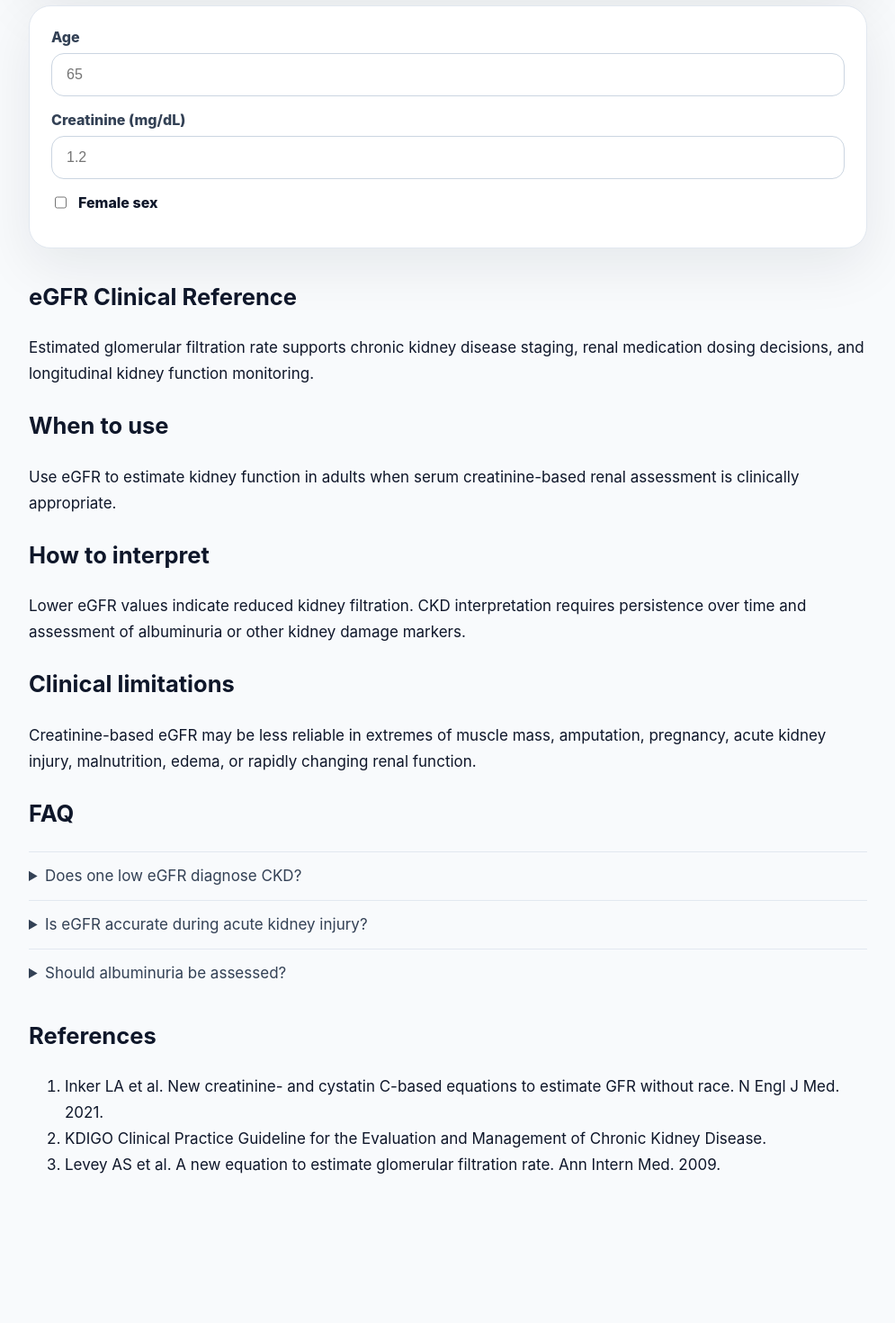
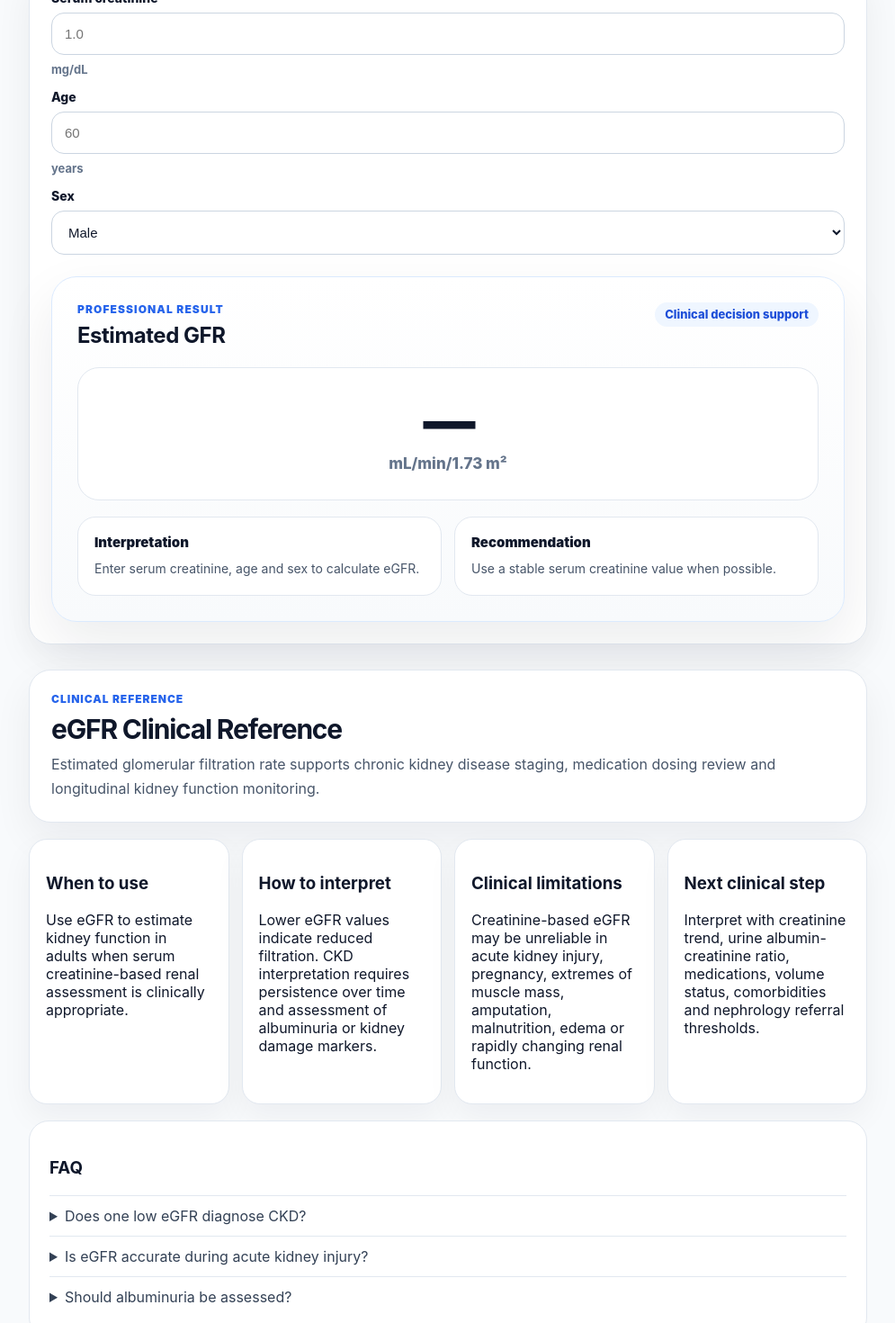
Before and after one commit to brsbyrm/meddoq, a Next.js app: page /calculators/egfr in a window 1280 px wide. Shown: the part 320-1790 px from the top of the page at 90% size, without its empty margins (142-1137 px from the left). Before the commit the page ends 1670 px from the top, so only its background shows below. Built offline with nearby package versions, Linux system fonts and the light colour scheme.

Commit message:
Migrate eGFR to premium calculator page

```diff
--- a/app/calculators/egfr/page.js
+++ b/app/calculators/egfr/page.js
@@ -1,14 +1,310 @@
-import CalculatorClient from "../CalculatorClient.jsx";
+"use client";
 
-export const metadata = {
-  title: "eGFR Calculator | CKD-EPI 2021 Calculator | Meddoq",
-  description:
-    "Free eGFR calculator using the CKD-EPI 2021 creatinine equation with clinical interpretation for physicians.",
-  alternates: {
-    canonical: "https://meddoq.com/calculators/egfr",
+import { useMemo, useState } from "react";
+import CalculatorShell from "../../components/calculators/CalculatorShell";
+import CalculatorPanel from "../../components/calculators/CalculatorPanel";
+import CalculatorResult from "../../components/calculators/CalculatorResult";
+
+function calculateEgfr(creatinine, age, sex) {
+  const scr = Number(creatinine);
+  const patientAge = Number(age);
+
+  if (!scr || !patientAge || scr <= 0 || patientAge <= 0) return null;
+
+  const isFemale = sex === "female";
+  const kappa = isFemale ? 0.7 : 0.9;
+  const alpha = isFemale ? -0.241 : -0.302;
+  const sexFactor = isFemale ? 1.012 : 1;
+
+  const minPart = Math.min(scr / kappa, 1) ** alpha;
+  const maxPart = Math.max(scr / kappa, 1) ** -1.2;
+  const agePart = 0.9938 ** patientAge;
+
+  return Math.round(142 * minPart * maxPart * agePart * sexFactor);
+}
+
+function interpretEgfr(value) {
+  if (value === null) {
+    return {
+      tone: "neutral",
+      label: "Enter values",
+      interpretation: "Enter serum creatinine, age and sex to calculate eGFR.",
+      recommendation: "Use a stable serum creatinine value when possible.",
+    };
+  }
+
+  if (value >= 90) {
+    return {
+      tone: "green",
+      label: "G1 / normal or high",
+      interpretation: "eGFR is ≥90 mL/min/1.73 m². Kidney function may be normal if there is no other evidence of kidney disease.",
+      recommendation: "Interpret with albuminuria, urinalysis, imaging, comorbidities and longitudinal trend.",
+    };
+  }
+
+  if (value >= 60) {
+    return {
+      tone: "green",
+      label: "G2 / mildly decreased",
+      interpretation: "eGFR is 60–89 mL/min/1.73 m². This is mildly decreased and does not diagnose CKD by itself.",
+      recommendation: "Assess persistence, albuminuria and other markers of kidney damage.",
+    };
+  }
+
+  if (value >= 45) {
+    return {
+      tone: "amber",
+      label: "G3a / mild-moderate decrease",
+      interpretation: "eGFR is 45–59 mL/min/1.73 m², consistent with G3a if persistent.",
+      recommendation: "Review albuminuria, cardiovascular risk, medications and renal trend.",
+    };
+  }
+
+  if (value >= 30) {
+    return {
+      tone: "amber",
+      label: "G3b / moderate-severe decrease",
+      interpretation: "eGFR is 30–44 mL/min/1.73 m², consistent with G3b if persistent.",
+      recommendation: "Review medication dosing, nephrotoxic exposure, albuminuria and consider nephrology referral depending on context.",
+    };
+  }
+
+  if (value >= 15) {
+    return {
+      tone: "red",
+      label: "G4 / severely decreased",
+      interpretation: "eGFR is 15–29 mL/min/1.73 m², consistent with severe reduction in kidney function.",
+      recommendation: "Assess complications, medication dosing, nephrology involvement and renal replacement planning when appropriate.",
+    };
+  }
+
+  return {
+    tone: "red",
+    label: "G5 / kidney failure range",
+    interpretation: "eGFR is <15 mL/min/1.73 m², within the kidney failure range.",
+    recommendation: "Urgent clinical review is appropriate depending on symptoms, potassium, acid-base status, volume status and trajectory.",
+  };
+}
+
+export default function EgfrPage() {
+  const [creatinine, setCreatinine] = useState("");
+  const [age, setAge] = useState("");
+  const [sex, setSex] = useState("male");
+
+  const egfr = useMemo(() => calculateEgfr(creatinine, age, sex), [creatinine, age, sex]);
+  const result = useMemo(() => interpretEgfr(egfr), [egfr]);
+
+  return (
+    <CalculatorShell
+      category="Renal"
+      title="eGFR Calculator"
+      description="Estimate glomerular filtration rate using the CKD-EPI 2021 creatinine equation."
+    >
+      <CalculatorPanel>
+        <div style={styles.grid}>
+          <label style={styles.label}>
+            Serum creatinine
+            <input
+              style={styles.input}
+              value={creatinine}
+              onChange={(event) => setCreatinine(event.target.value)}
+              placeholder="1.0"
+              inputMode="decimal"
+            />
+            <span style={styles.unit}>mg/dL</span>
+          </label>
+
+          <label style={styles.label}>
+            Age
+            <input
+              style={styles.input}
+              value={age}
+              onChange={(event) => setAge(event.target.value)}
+              placeholder="60"
+              inputMode="numeric"
+            />
+            <span style={styles.unit}>years</span>
+          </label>
+
+          <label style={styles.label}>
+            Sex
+            <select
+              style={styles.input}
+              value={sex}
+              onChange={(event) => setSex(event.target.value)}
+            >
+              <option value="male">Male</option>
+              <option value="female">Female</option>
+            </select>
+          </label>
+        </div>
+
+        <CalculatorResult
+          title="Estimated GFR"
+          value={egfr !== null ? egfr : "—"}
+          unit="mL/min/1.73 m²"
+          tone={result.tone}
+          interpretation={result.interpretation}
+          recommendation={result.recommendation}
+        />
+      </CalculatorPanel>
+
+      <section style={styles.reference}>
+        <div style={styles.referenceHeader}>
+          <p style={styles.referenceKicker}>Clinical Reference</p>
+          <h2 style={styles.referenceTitle}>eGFR Clinical Reference</h2>
+          <p style={styles.referenceIntro}>
+            Estimated glomerular filtration rate supports chronic kidney disease staging,
+            medication dosing review and longitudinal kidney function monitoring.
+          </p>
+        </div>
+
+        <div style={styles.referenceGrid}>
+          <article style={styles.referenceCard}>
+            <h3>When to use</h3>
+            <p>
+              Use eGFR to estimate kidney function in adults when serum creatinine-based renal assessment is clinically appropriate.
+            </p>
+          </article>
+
+          <article style={styles.referenceCard}>
+            <h3>How to interpret</h3>
+            <p>
+              Lower eGFR values indicate reduced filtration. CKD interpretation requires persistence over time and assessment of albuminuria or kidney damage markers.
+            </p>
+          </article>
+
+          <article style={styles.referenceCard}>
+            <h3>Clinical limitations</h3>
+            <p>
+              Creatinine-based eGFR may be unreliable in acute kidney injury, pregnancy, extremes of muscle mass, amputation, malnutrition, edema or rapidly changing renal function.
+            </p>
+          </article>
+
+          <article style={styles.referenceCard}>
+            <h3>Next clinical step</h3>
+            <p>
+              Interpret with creatinine trend, urine albumin-creatinine ratio, medications, volume status, comorbidities and nephrology referral thresholds.
+            </p>
+          </article>
+        </div>
+
+        <div style={styles.faqBox}>
+          <h3>FAQ</h3>
+          <details style={styles.detail}>
+            <summary>Does one low eGFR diagnose CKD?</summary>
+            <p>No. CKD generally requires decreased kidney function or kidney damage markers persisting for at least 3 months.</p>
+          </details>
+          <details style={styles.detail}>
+            <summary>Is eGFR accurate during acute kidney injury?</summary>
+            <p>No. eGFR equations assume relatively steady-state creatinine and can be misleading when creatinine is changing rapidly.</p>
+          </details>
+          <details style={styles.detail}>
+            <summary>Should albuminuria be assessed?</summary>
+            <p>Yes. Albuminuria improves CKD risk stratification and prognosis.</p>
+          </details>
+        </div>
+
+        <div style={styles.referencesBox}>
+          <h3>References</h3>
+          <ol>
+            <li>Inker LA et al. New creatinine- and cystatin C-based equations to estimate GFR without race. N Engl J Med. 2021.</li>
+            <li>KDIGO Clinical Practice Guideline for the Evaluation and Management of Chronic Kidney Disease.</li>
+            <li>Levey AS et al. A new equation to estimate glomerular filtration rate. Ann Intern Med. 2009.</li>
+          </ol>
+        </div>
+      </section>
+    </CalculatorShell>
+  );
+}
+
+const styles = {
+  grid: {
+    display: "grid",
+    gap: 14,
+  },
+  label: {
+    display: "grid",
+    gap: 8,
+    color: "#0f172a",
+    fontSize: 14,
+    fontWeight: 850,
+  },
+  input: {
+    width: "100%",
+    padding: 14,
+    borderRadius: 14,
+    border: "1px solid #cbd5e1",
+    background: "#ffffff",
+    color: "#0f172a",
+    fontSize: 15,
+  },
+  unit: {
+    color: "#64748b",
+    fontSize: 13,
+    fontWeight: 700,
+  },
+  reference: {
+    marginTop: 28,
+    display: "grid",
+    gap: 18,
+  },
+  referenceHeader: {
+    background: "#ffffff",
+    border: "1px solid #e2e8f0",
+    borderRadius: 24,
+    padding: 24,
+    boxShadow: "0 18px 44px rgba(15, 23, 42, 0.06)",
+  },
+  referenceKicker: {
+    margin: 0,
+    color: "#2563eb",
+    fontWeight: 900,
+    textTransform: "uppercase",
+    letterSpacing: "0.08em",
+    fontSize: 12,
+  },
+  referenceTitle: {
+    margin: "8px 0",
+    color: "#0f172a",
+    fontSize: 30,
+    letterSpacing: "-0.04em",
+  },
+  referenceIntro: {
+    margin: 0,
+    color: "#475569",
+    fontSize: 16,
+    lineHeight: 1.65,
+  },
+  referenceGrid: {
+    display: "grid",
+    gridTemplateColumns: "repeat(auto-fit, minmax(220px, 1fr))",
+    gap: 14,
+  },
+  referenceCard: {
+    background: "#ffffff",
+    border: "1px solid #e2e8f0",
+    borderRadius: 20,
+    padding: 18,
+    boxShadow: "0 14px 34px rgba(15, 23, 42, 0.05)",
+  },
+  faqBox: {
+    background: "#ffffff",
+    border: "1px solid #e2e8f0",
+    borderRadius: 22,
+    padding: 22,
+  },
+  referencesBox: {
+    background: "#ffffff",
+    border: "1px solid #e2e8f0",
+    borderRadius: 22,
+    padding: 22,
+    color: "#334155",
+    lineHeight: 1.65,
+  },
+  detail: {
+    borderTop: "1px solid #e2e8f0",
+    padding: "12px 0",
+    color: "#334155",
   },
 };
-
-export default function Page() {
-  return <CalculatorClient slug="egfr" />;
-}
```
